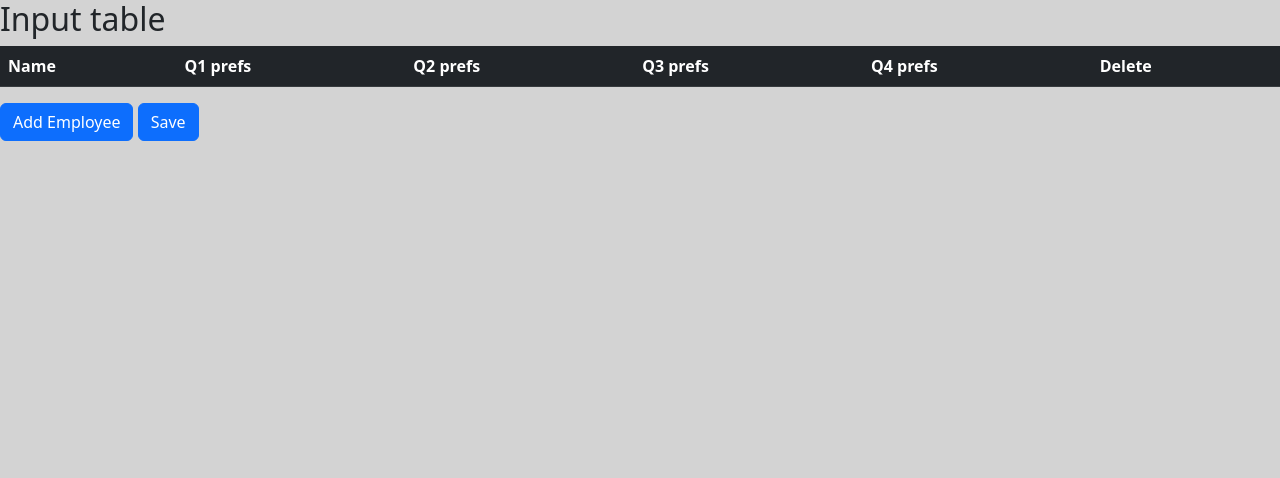
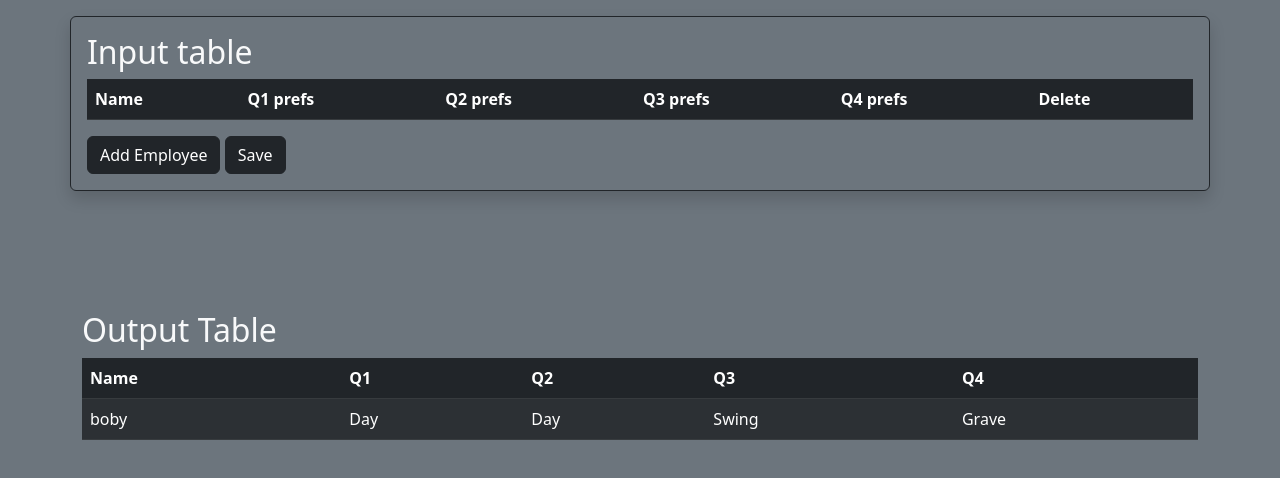
Before and after one commit to RAC22/scheduler, a plain HTML site: page index.html in a window 1280 px wide. Drawn offline with nearby package versions, Linux system fonts and the light colour scheme.

```diff
--- a/index.css
+++ b/index.css
@@ -1,6 +1,3 @@
 .hidden {
     display: none;
 }
-body{
-    background-color: lightgrey;
-}
--- a/index.html
+++ b/index.html
@@ -7,7 +7,8 @@
         <link href="https://cdn.jsdelivr.net/npm/bootstrap@5.2.2/dist/css/bootstrap.min.css" rel="stylesheet" integrity="sha384-Zenh87qX5JnK2Jl0vWa8Ck2rdkQ2Bzep5IDxbcnCeuOxjzrPF/et3URy9Bv1WTRi" crossorigin="anonymous">
         <link rel="stylesheet" href="./index.css">
     </head>
-    <body>
+    <body class='bg-secondary text-light'>
+        <div class='container-lg shadow p-3 mb-5 rounded mt-3 border border-dark'>
             <h2>Input table</h2>
             <table class="table table-dark table-striped">
                 <thead>
@@ -175,12 +176,13 @@
                     </tr>
                 </tbody>
             </table>
-        <button class="btn btn-primary" onclick='addEmployee()'>Add Employee</button>
-        <button class="btn btn-primary" onclick='saveData()'>Save</button>
+            <button class="btn btn-dark" onclick='addEmployee()'>Add Employee</button>
+            <button class="btn btn-dark" onclick='saveData()'>Save</button>
+        </div>
         <br/>
         <br/>
         <br/>
-        <div class="hidden">
+        <div class="container-lg">
             <h2>Output Table</h2>
             <table class="table table-dark table-striped">
                 <thead>
```
Lines whose indentation alone changed are shown as unchanged.
